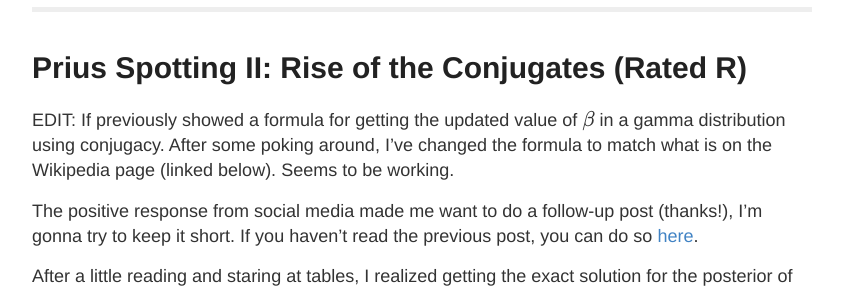
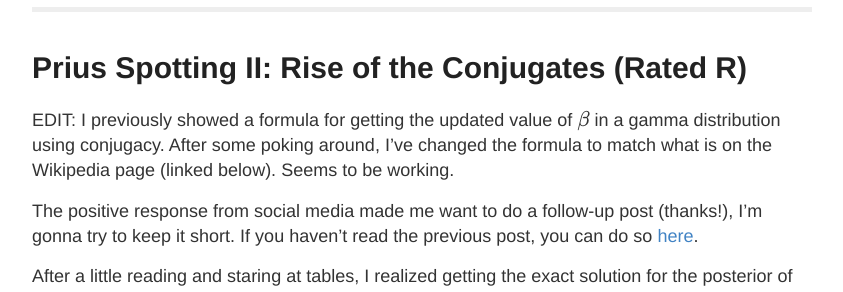
Before and after one commit to silastittes/silastittes.github.io, a Jekyll site: the page built from _posts/2017-09-03-Prius2.md, in a window 1280 px wide and 900 px high. Shown: the part 183-475 px from the top of the window, without its empty margins (218-1061 px from the left). Built offline with Jekyll 4.4.1, drawn with Linux system fonts in a browser that asks for light colours; formulas are drawn with MathJax 3; comment, search, counter and statistics services are not loaded.

Commit message:
fixed typos

````diff
--- a/_posts/2017-09-03-Prius2.md
+++ b/_posts/2017-09-03-Prius2.md
@@ -6,7 +6,7 @@ title: "Prius Spotting II: Rise of the Conjugates (Rated R)"
 
 
 
-EDIT: If previously showed a formula for getting the updated  value of $$\beta$$ in a gamma distribution using conjugacy. After some poking around, I've changed the formula to match what is on the Wikipedia page (linked below). Seems to be working.
+EDIT: I previously showed a formula for getting the updated  value of $$\beta$$ in a gamma distribution using conjugacy. After some poking around, I've changed the formula to match what is on the Wikipedia page (linked below). Seems to be working.
 
 The positive response from social media made me want to do a follow-up post (thanks!), I'm gonna try to keep it short. If you haven't read the previous post, you can do so [here](https://silastittes.github.io/Prius/).
 
--- a/_source/2017-09-03-Prius2.Rmd
+++ b/_source/2017-09-03-Prius2.Rmd
@@ -28,7 +28,7 @@ n_obs <- length(wt_times$wait)
 ```
 
 
-EDIT: If previously showed a formula for getting the updated  value of $$\beta$$ in a gamma distribution using conjugacy. After some poking around, I've changed the formula to match what is on the Wikipedia page (linked below). Seems to be working.
+EDIT: I previously showed a formula for getting the updated  value of $$\beta$$ in a gamma distribution using conjugacy. After some poking around, I've changed the formula to match what is on the Wikipedia page (linked below). Seems to be working.
 
 The positive response from social media made me want to do a follow-up post (thanks!), I'm gonna try to keep it short. If you haven't read the previous post, you can do so [here](https://silastittes.github.io/Prius/).
 
````
Also changed, not shown: figure/source/2017-09-03-Prius2/unnamed-chunk-5-1.png, 4 other files.
